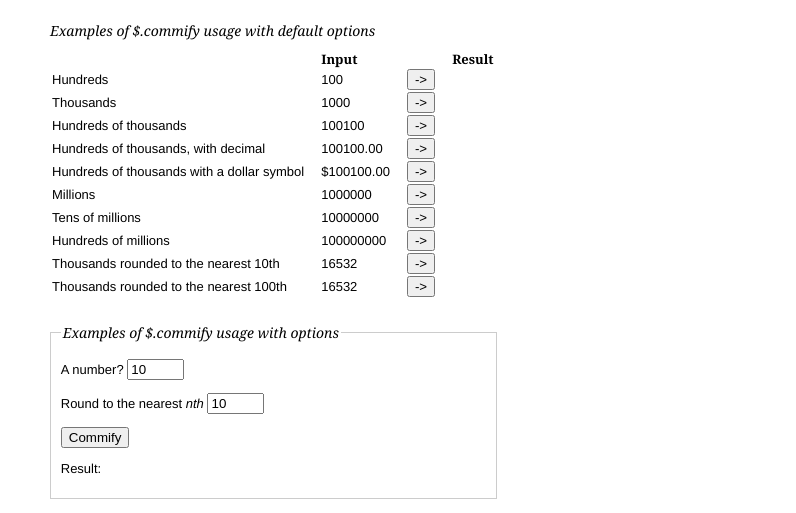
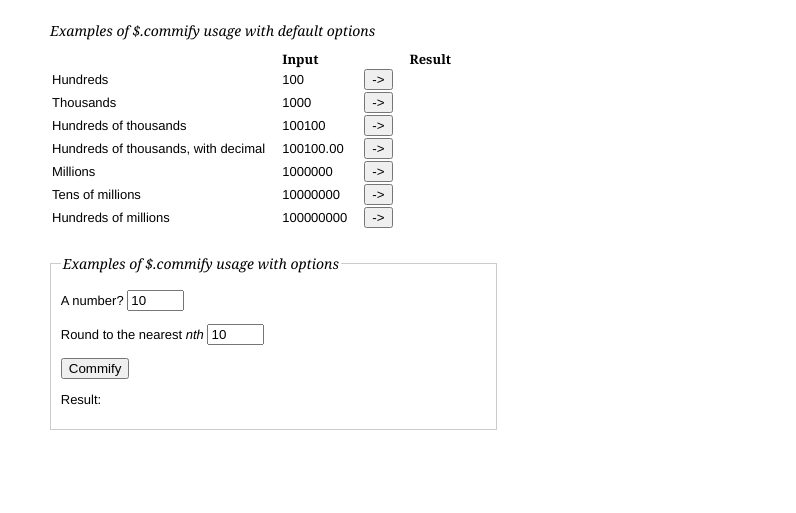
Before and after one commit to christopherstyles/jquery-commify, a plain HTML site: page demo/index.html in a window 1280 px wide. Shown: the part 95-608 px from the top of the page, without its empty margins (0-796 px from the left). Drawn offline with Linux system fonts and the light colour scheme.

Commit message:
removed a few tests that were overkill

```diff
--- a/demo/index.html
+++ b/demo/index.html
@@ -79,16 +79,6 @@
             <td></td>
           </tr>
           <tr>
-            <td>Hundreds of thousands with a dollar symbol</td>
-            <td>
-              <div id="hundreds_of_thousands_with_dollar">$100100.00</div>
-            </td>
-            <td>
-              <button>-&gt;</button>
-            </td>
-            <td></td>
-          </tr>
-          <tr>
             <td>Millions</td>
             <td>
               <div id="millions">1000000</div>
@@ -112,26 +102,6 @@
             <td>Hundreds of millions</td>
             <td>
               <div id="hundreds_of_millions">100000000</div>
-            </td>
-            <td>
-              <button>-&gt;</button>
-            </td>
-            <td></td>
-          </tr>
-          <tr>
-            <td>Thousands rounded to the nearest 10th</td>
-            <td>
-              <div id="thousands_rounded_to_nearest_tenth">16532</div>
-            </td>
-            <td>
-              <button>-&gt;</button>
-            </td>
-            <td></td>
-          </tr>
-          <tr>
-            <td>Thousands rounded to the nearest 100th</td>
-            <td>
-              <div id="thousands_rounded_to_nearest_hundredth">16532</div>
             </td>
             <td>
               <button>-&gt;</button>
```
